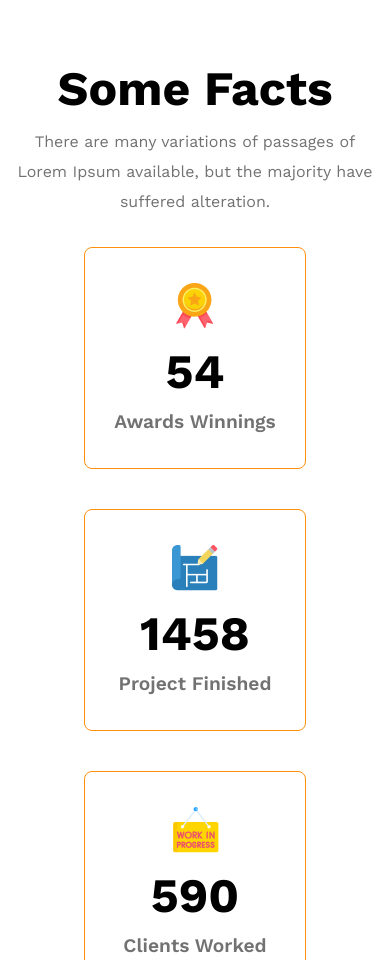
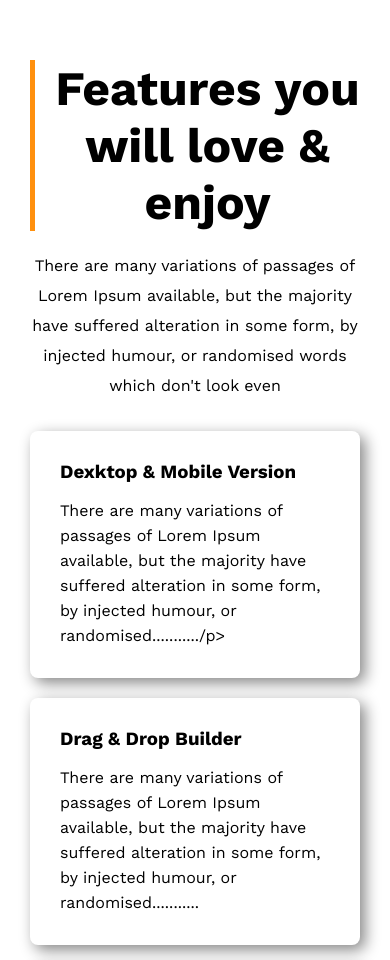
Before and after one commit to devtanvirmahamud1/g3-architects, a plain HTML site: page index.html in a window 390 px wide. Shown: the top 960 px of the page. Drawn offline with nearby package versions, Linux system fonts and the light colour scheme; a web font is replaced by a local one.

Commit message:
Feature section responsived

```diff
--- a/index.html
+++ b/index.html
@@ -48,27 +48,27 @@
         </section>
 
         <!-- Feature Section -->
-         <section class="feature-section display-flex hide">
+         <section class="feature-section display-flex">
             <div class="left-content">
                 <h1 class="section-title">Features you will love & enjoy</h1>
-                <p>There are many variations of passages of Lorem Ipsum available, but the majority have suffered alteration in some form, by injected humour, or randomised words which don't look even</p>
+                <p class="featur-section-des">There are many variations of passages of Lorem Ipsum available, but the majority have suffered alteration in some form, by injected humour, or randomised words which don't look even</p>
 
                 <div class="features">
                     <div class="features-card">
                         <h3> Dexktop & Mobile Version</h3>
-                        <p class="freature-description">There are many variations of passages of Lorem Ipsum available, but the majority have suffered alteration in some form, by injected humour, or randomised.........../p>
+                        <p class="feature-description">There are many variations of passages of Lorem Ipsum available, but the majority have suffered alteration in some form, by injected humour, or randomised.........../p>
                     </div>
                     <div class="features-card">
                         <h3>Drag & Drop Builder</h3>
-                        <p class="freature-description">There are many variations of passages of Lorem Ipsum available, but the majority have suffered alteration in some form, by injected humour, or randomised...........</p>
+                        <p class="feature-description">There are many variations of passages of Lorem Ipsum available, but the majority have suffered alteration in some form, by injected humour, or randomised...........</p>
                     </div>
                     <div class="features-card">
                         <h3>Super Easy to Edit</h3>
-                        <p class="freature-description">There are many variations of passages of Lorem Ipsum available, but the majority have suffered alteration in some form, by injected humour, or randomised...........</p>
+                        <p class="feature-description">There are many variations of passages of Lorem Ipsum available, but the majority have suffered alteration in some form, by injected humour, or randomised...........</p>
                     </div>
                     <div class="features-card">
                         <h3>Awesome Modern Design</h3>
-                        <p class="freature-description">There are many variations of passages of Lorem Ipsum available, but the majority have suffered alteration in some form, by injected humour, or randomised...........</p>
+                        <p class="feature-description">There are many variations of passages of Lorem Ipsum available, but the majority have suffered alteration in some form, by injected humour, or randomised...........</p>
                     </div>
                 </div>
 
@@ -85,7 +85,7 @@
             </div>
          </section>
          <!-- Some Facts -->
-          <section class="some-facts">
+          <section class="some-facts hide">
             <h3 class="section-title ">Some Facts</h3>
             <p class="secondary-color">There are many variations of passages of Lorem Ipsum available, but the majority have suffered alteration.</p>
             <div class="fact-container">
--- a/styles/styles.css
+++ b/styles/styles.css
@@ -143,10 +143,14 @@ main{
     margin: 80px auto;
     justify-content: space-between;
 }
+.section-title{
+    border-left: 5px solid #FF900E;
+    padding-left: 20px;
+}
 .left-content{
     max-width: 586px;
 }
-.left-content >p{
+.freature-description{
     margin-top: 10px;
     line-height: 25px;
 }
@@ -164,7 +168,7 @@ main{
     margin-top: 20px;
 }
 
-.freature-description{
+.feature-description{
     line-height:25px;
     margin-top: 15px;
 }
@@ -305,4 +309,17 @@ footer{
         justify-items: center;
         gap:40px;
     }
+    .featur-section-des{
+        text-align: center;
+        margin-top: 20px;
+        line-height: 30px;
+    }
+
+    .right-content{
+        display: none;
+    }
+
+    .feature-section{
+        margin: 60px 30px;
+    }
 }
```
